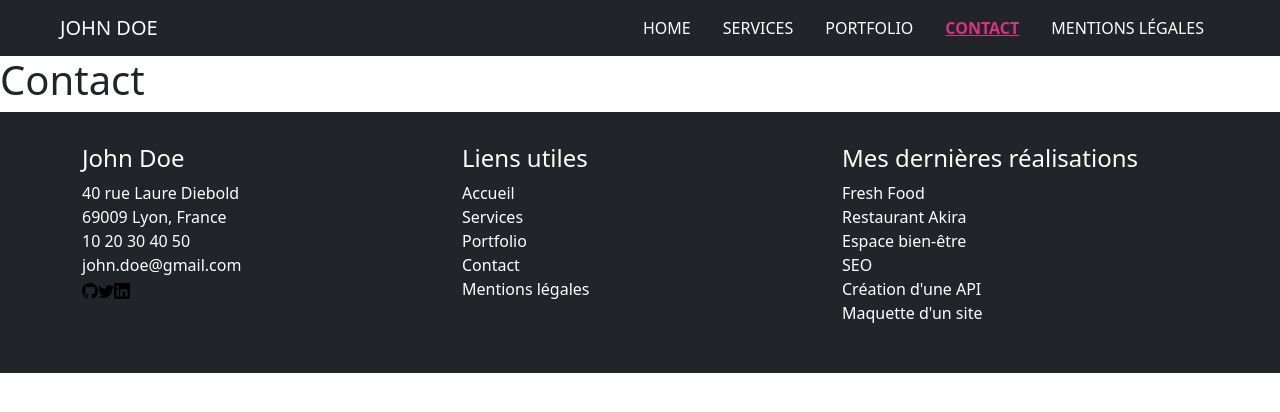
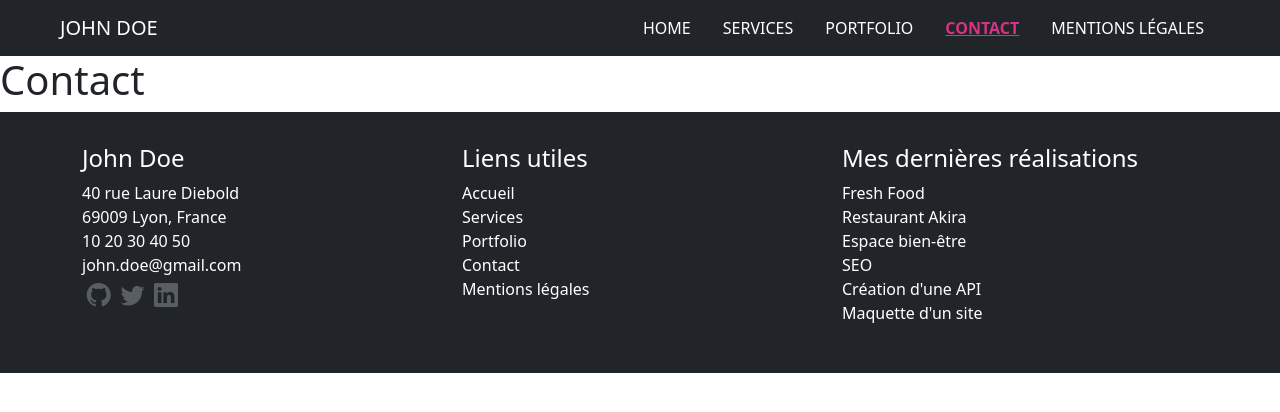
Before and after one commit to Choub-prog/Devoir-react, a React (Create React App) app: page /contact in a window 1280 px wide. Shown: the top 412 px of the page. Built offline with nearby package versions, Linux system fonts and the light colour scheme.

Commit message:
feat(js/css):add boostrap-icon,footer css and hoveredIcon

```diff
--- a/package.json
+++ b/package.json
@@ -7,6 +7,7 @@
     "@testing-library/jest-dom": "^6.6.3",
     "@testing-library/react": "^16.3.0",
     "@testing-library/user-event": "^13.5.0",
+    "bootstrap-icons": "^1.11.3",
     "react": "^19.1.0",
     "react-dom": "^19.1.0",
     "react-router-dom": "^7.5.0",
--- a/src/components/Footer/Footer.js
+++ b/src/components/Footer/Footer.js
@@ -1,5 +1,5 @@
 import React from 'react';
-import { footerSections } from '../../data/footerData';
+import { footerSections } from './footerData';
 import UnorderedList from './UnorderedList';
 
 const Footer = () => {
--- /dev/null
+++ b/src/components/Footer/HoverIcon.js
@@ -0,0 +1,22 @@
+import React, { useState } from 'react';
+
+const HoverIcon = ({ className, title }) => {
+  const [hovered, setHovered] = useState(false);
+  const enter = () => setHovered(true);
+  const leave = () => setHovered(false);
+  const style = {
+    filter: hovered ? 'brightness(1.5)' : 'brightness(1)',
+  };
+
+  return (
+    <i
+      onMouseEnter={enter}
+      onMouseLeave={leave}
+      className={className}
+      title={title}
+      style={style}
+    ></i>
+  );
+};
+
+export default HoverIcon;
--- a/src/components/Footer/UnorderedList.js
+++ b/src/components/Footer/UnorderedList.js
@@ -1,4 +1,6 @@
 import React from 'react';
+import './footer.css';
+import HoverIcon from './HoverIcon';
 
 function UnorderedList({ items }) {
   return (
@@ -28,7 +30,7 @@ function UnorderedList({ items }) {
                   target="_blank"
                   rel="noopener noreferrer"
                 >
-                  <img src={icon.src} alt={icon.alt} />
+                  <HoverIcon className={icon.class} alt={icon.title} />
                 </a>
               ))}
             </li>
--- a/src/components/Footer/footer.css
+++ b/src/components/Footer/footer.css
@@ -0,0 +1,6 @@
+.custom-icon {
+    color: #adb5bd;
+    font-size: 1.5em;
+    padding: 0.2em;
+    opacity: 40%;
+}
--- a/src/data/footerData.js
+++ b/src/components/Footer/footerData.js
@@ -1,4 +1,4 @@
-import Identify from '../components/Identify';
+import Identify from '../Identify';
 import { NavLink } from 'react-router-dom';
 //data for footer column
 
@@ -14,18 +14,18 @@ export const footerSections = [
         type: 'icons',
         icons: [
           {
-            src: '/assets/icones/github.svg',
-            alt: 'GitHub',
+            class: 'bi bi-github custom-icon',
+            title: 'GitHub',
             href: 'https://github.com/github-john-doe',
           },
           {
-            src: '/assets/icones/twitter.svg',
-            alt: 'Twitter',
-            href: 'https://x.com/?lang=fr',
+            class: 'bi bi-twitter custom-icon',
+            title: 'Twitter',
+            href: 'https://x.com/',
           },
           {
-            src: '/assets/icones/linkedin.svg',
-            alt: 'Linkedin',
+            class: 'bi bi-linkedin custom-icon',
+            title: 'Linkedin',
             href: 'https://www.linkedin.com/?trk=people-guest_nav-header-logo',
           },
         ],
--- a/src/index.js
+++ b/src/index.js
@@ -1,13 +1,14 @@
 import React from 'react';
 import ReactDOM from 'react-dom/client';
 import { BrowserRouter } from 'react-router-dom';
+import 'bootstrap-icons/font/bootstrap-icons.css';
 import App from './App';
 
 const root = ReactDOM.createRoot(document.getElementById('root'));
 root.render(
   <React.StrictMode>
-        <BrowserRouter>
-    <App />
+    <BrowserRouter>
+      <App />
     </BrowserRouter>
   </React.StrictMode>
 );
```
Also changed, not shown: 1 other file (tests, documents, lock files or other folders).
